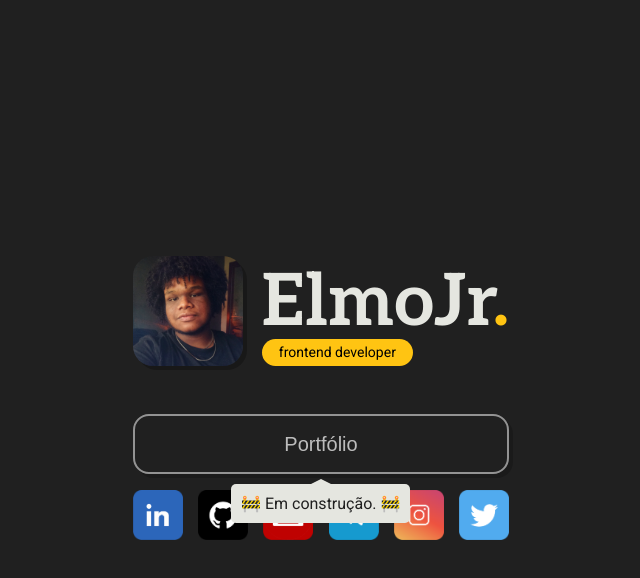
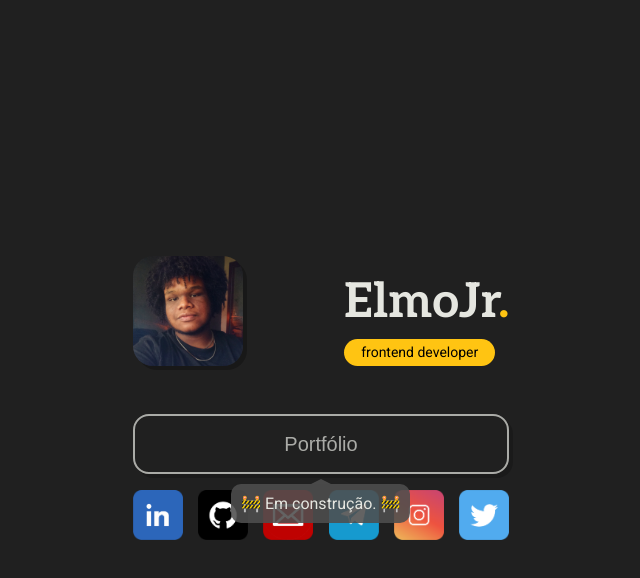
Before and after one commit to oElmoJr/elmojr.dev, a React (Create React App) app: page / in a window 1280 px wide. Both pictures are taken after a click on the button "Portfólio". Shown: the top 578 px of the page, without its empty margins (319-959 px from the left). Built offline with nearby package versions, Linux system fonts and the light colour scheme.

Commit message:
fix theme in PageLinks

```diff
--- a/src/pages/PageLinks/index.tsx
+++ b/src/pages/PageLinks/index.tsx
@@ -23,7 +23,9 @@ export default function PageLinks() {
       <ProfileContainer>
         <ProfilePiture />
         <TitleContainer>
-          <Title text="ElmoJr." />
+          <h1>
+            <Title text="ElmoJr." />
+          </h1>
           <JobTitle />
         </TitleContainer>
       </ProfileContainer>
@@ -31,26 +33,30 @@ export default function PageLinks() {
       <LinkContainer>
         <Popover.Root>
           <Popover.Trigger asChild>
-            <Button className="disabled">Portfólio</Button>
-            {/* <Button onClick={() => navigate("/portfolio")} disabled>Portfólio</Button> */}
+            <Button
+              className="disabled"
+              // onClick={() => navigate("/portfolio")}
+            >
+              Portfólio
+            </Button>
           </Popover.Trigger>
-
           <Popover.Portal>
             <Popover.Content
+              className="PopoverContent"
               style={{
-                backgroundColor: "#E5E6E0",
-                color: "#202020",
+                backgroundColor: `#4f4f4fe1`,
+                color: "#E5E6E0",
                 padding: "10px",
-                borderRadius: "5px",
+                borderRadius: "10px",
                 fontFamily: "Roboto",
               }}
               sideOffset={5}
               side={"bottom"}
             >
               🚧 Em construção. 🚧
-              <Popover.Arrow style={{ fill: "#E5E6E0" }} width={20} />
+              <Popover.Arrow style={{ fill: "#4f4f4fe1" }} width={20} />
             </Popover.Content>
-          </Popover.Portal>
+          </Popover.Portal>{" "}
         </Popover.Root>
 
         <SocialMediaLinks />
--- a/src/pages/PageLinks/styles.ts
+++ b/src/pages/PageLinks/styles.ts
@@ -29,6 +29,10 @@ export const TitleContainer = styled.div`
   flex-direction: column;
   justify-content: flex-end;
 
+  h1 {
+    font-size: 48px;
+  }
+
   @media (max-width: 768px) {
     display: flex;
     flex-direction: column;
@@ -44,27 +48,27 @@ export const LinkContainer = styled.div`
     width: 210px;
   }
 
-  button {
+  .disabled {
     opacity: 0.7;
     cursor: not-allowed;
   }
 `;
 
 export const Button = styled.button`
-  color: #fff;
   background: none;
+  color: ${(props) => props.theme.palette.common.primary.text};
+  border: 2px solid ${(props) => props.theme.palette.common.primary.text};
+  border-radius: 16px;
   box-shadow: 4px 4px 0px rgba(0, 0, 0, 0.25);
 
   font-size: 20px;
-  border: 2px solid #c4c4c4;
-  border-radius: 16px;
   cursor: pointer;
-  transition: opacity ease-in-out 50ms;
 
   height: 60px;
   width: 376px;
   margin: 48px 0 16px;
 
+  transition: opacity ease-in-out 50ms;
   &:hover {
     opacity: 0.7;
   }
```
